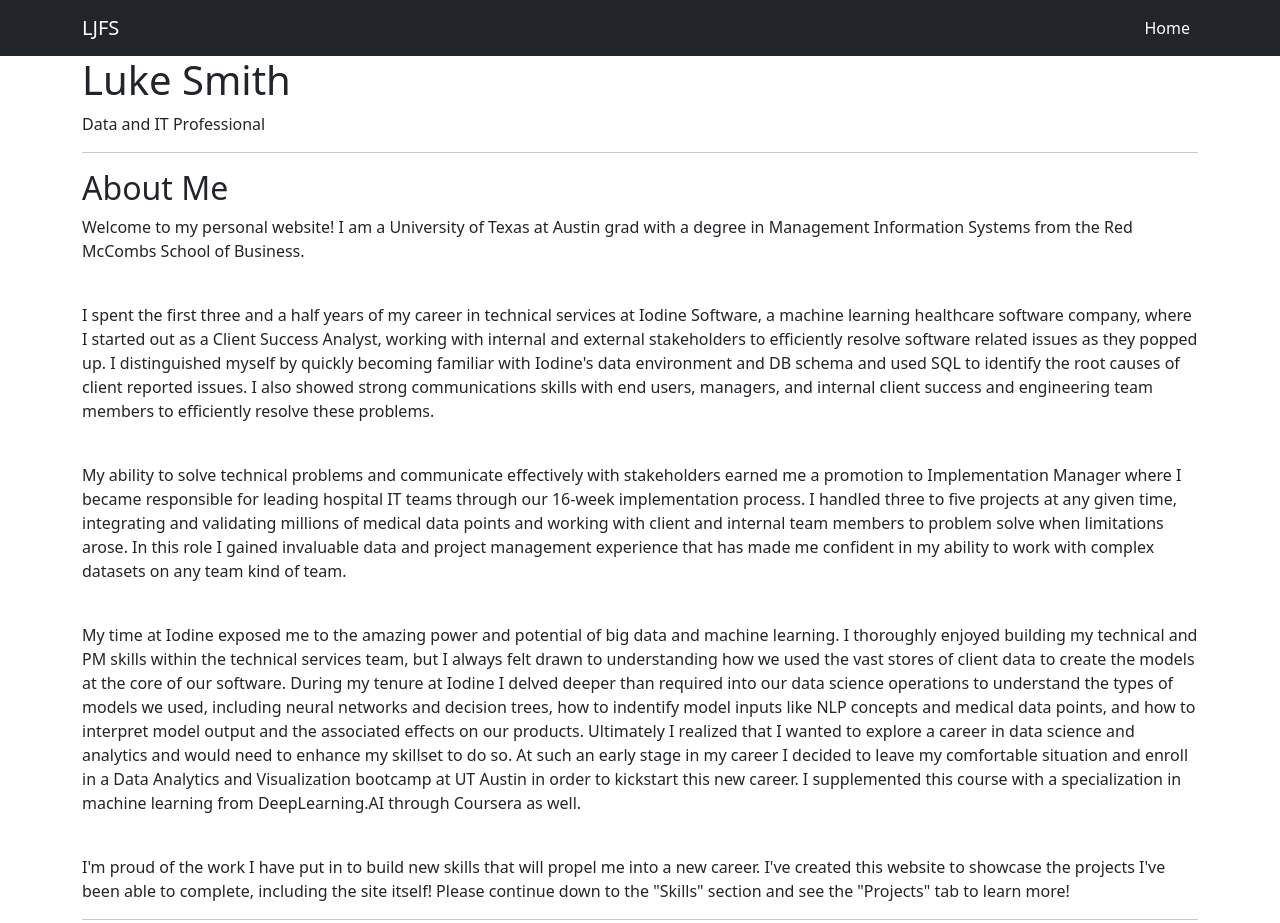
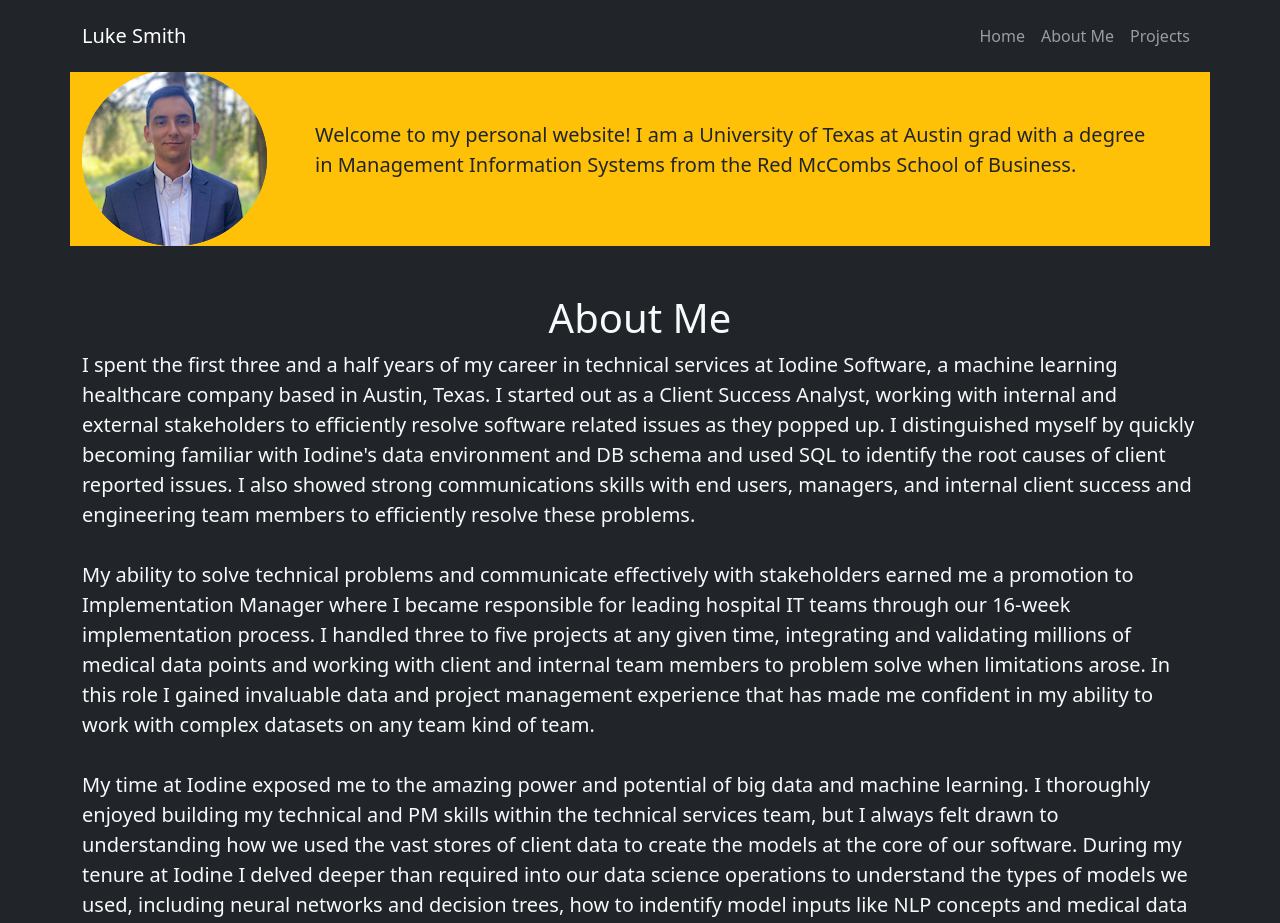
Before and after one commit to lucasjfsmith/personal-website, a plain HTML site: page index.html in a window 1280 px wide. Shown: the top 923 px of the page. Drawn offline with nearby package versions, Linux system fonts and the light colour scheme.

Commit message:
home page mvp

```diff
--- /dev/null
+++ b/css/style.css
@@ -0,0 +1,5 @@
+body::before {
+    display: block;
+    content: "";
+    height: 70px;
+}
--- a/index.html
+++ b/index.html
@@ -4,64 +4,67 @@
 <head>
     <meta charset="UTF-8">
     <meta name="viewport" content="width=device-width, initial-scale=1.0">
+    <meta name="description" content="This is a professional website for Luke Smith, a Univeristy of Texas at Austin gradutate with a degree in Management Information Systems and certification in Data Analytics and Visualization.">
     <title>Luke Smith - Personal Website</title>
-    <meta name="description" content="This is a professional website for Luke Smith, a Univeristy of Texas at Austin gradutate with a degree in Management Information Systems and certification in Data Analytics and Visualization.">
     <link href="https://cdn.jsdelivr.net/npm/bootstrap@5.3.2/dist/css/bootstrap.min.css" rel="stylesheet" integrity="sha384-T3c6CoIi6uLrA9TneNEoa7RxnatzjcDSCmG1MXxSR1GAsXEV/Dwwykc2MPK8M2HN" crossorigin="anonymous">
-    <!-- Add any additional meta tags, stylesheets, or scripts here -->
+    <link rel="stylesheet" href="css/style.css">
 </head>
 
 <body>
-
-    <header>
-
-        <nav class="navbar navbar-expand bg-dark " data-bs-theme="dark">
+<!--Navbar-->
+    <nav class="navbar navbar-expand-md bg-dark navbar-dark py-3 fixed-top">
         <div class="container">
-                <a href="#" class="navbar-brand">LJFS</a>
-                <ul class="navbar-nav">
+            <a href="#" class="navbar-brand">Luke Smith</a>
+            <button class="navbar-toggler" type="button" data-bs-toggle="collapse" data-bs-target="#navmenu">
+                <span class="navbar-toggler-icon"></span>
+            </button>
+            <div class="collapse navbar-collapse" id="navmenu">
+                <ul class="navbar-nav ms-auto">
                     <li class="nav-item">
-                        <a href="#" class="nav-link active" aria-current="page">Home</a>
+                        <a href="#header" class="nav-link">Home</a>
+                    </li>
+                    <li class="nav-item">
+                        <a href="#about" class="nav-link">About Me</a>
+                    </li>
+                    <li class="nav-item">
+                        <a href="#" class="nav-link">Projects</a>
                     </li>
                 </ul>
             </div>
+        </div>
     </nav>
 
-        <div class="container">
-            <h1>Luke Smith</h1>
-            <!--INSERT PICTURE HERE-->
-            <p>Data and IT Professional</p>
-            <hr>
+    <header class="bg-dark" id="header">
+        <div class="container bg-warning text-dark">
+            <div class="d-flex align-items-center justify-content-between">
+                <img class="img-fluid" src="Images/main.png" alt="Luke Smith">
+                <p class="lead p-5">
+                    Welcome to my personal website! I am a University of Texas at Austin grad with a degree in Management Information Systems
+                    from the Red McCombs School of Business.
+                </p>
             </div>
-
+        </div>
     </header>
 
     <!-- About Section -->
-    <section id="about">
+    <section class="bg-dark text-light py-5" id="about">
         <div class="container">
-            <h2>About Me</h2>
-            <p>
-                Welcome to my personal website! I am a University of Texas at Austin grad with a degree in Management Information Systems
-                from the Red McCombs School of Business.
-            </p>
-            <br>
-            <p>
+            <div class="d-flex">
+                <div>
+                    <h1 class="text-center">About Me</h1>
+                    <p class="lead">
                         I spent the first three and a half years of my career in technical services at Iodine Software, a
-                machine learning healthcare software company, where I started out as a Client Success Analyst, working with internal and
+                        machine learning healthcare company based in Austin, Texas. I started out as a Client Success Analyst, working with internal and
                         external stakeholders to efficiently resolve software related issues as they popped up. I distinguished myself by quickly
                         becoming familiar with Iodine's data environment and DB schema and used SQL to identify the root causes of client reported issues.
                         I also showed strong communications skills with end users, managers, and internal client success and engineering team members
-                to efficiently resolve these problems.
-            </p>
-            <br>
-            <p>
+                        to efficiently resolve these problems.<br><br>
                         My ability to solve technical problems and communicate effectively with stakeholders earned
                         me a promotion to Implementation Manager where I became responsible for leading hospital IT teams through our 16-week
                         implementation process. I handled three to five projects at any given time, integrating and validating millions of medical
                         data points and working with client and internal team members to problem solve when limitations arose. In this role I gained
                         invaluable data and project management experience that has made me confident in my ability to work with complex datasets on
-                any team kind of team.
-            </p>
-            <br>
-            <p>
+                        any team kind of team.<br><br>
                         My time at Iodine exposed me to the amazing power and potential of big data and machine learning. I thoroughly enjoyed building my
                         technical and PM skills within the technical services team, but I always felt drawn to understanding how we used the vast stores of
                         client data to create the models at the core of our software. During my tenure at Iodine I delved deeper than required into our data
@@ -70,15 +73,13 @@
                         Ultimately I realized that I wanted to explore a career in data science and analytics and would need to enhance my skillset to do so.
                         At such an early stage in my career I decided to leave my comfortable situation and enroll in a Data Analytics and Visualization
                         bootcamp at UT Austin in order to kickstart this new career. I supplemented this course with a specialization in machine learning
-                from DeepLearning.AI through Coursera as well.
-            </p>
-            <br>
-            <p>
+                        from DeepLearning.AI through Coursera as well.<br><br>
                         I'm proud of the work I have put in to build new skills that will propel me into a new career. I've created this website to showcase
                         the projects I've been able to complete, including the site itself! Please continue down to the "Skills" section and see the "Projects"
                         tab to learn more!
                     </p>
-            <hr>
+                </div>
+            </div>
         </div>
     </section>
 
```
Also changed, not shown: Images/main.png (added), 1 other file. Lines whose indentation alone changed are shown as unchanged.
